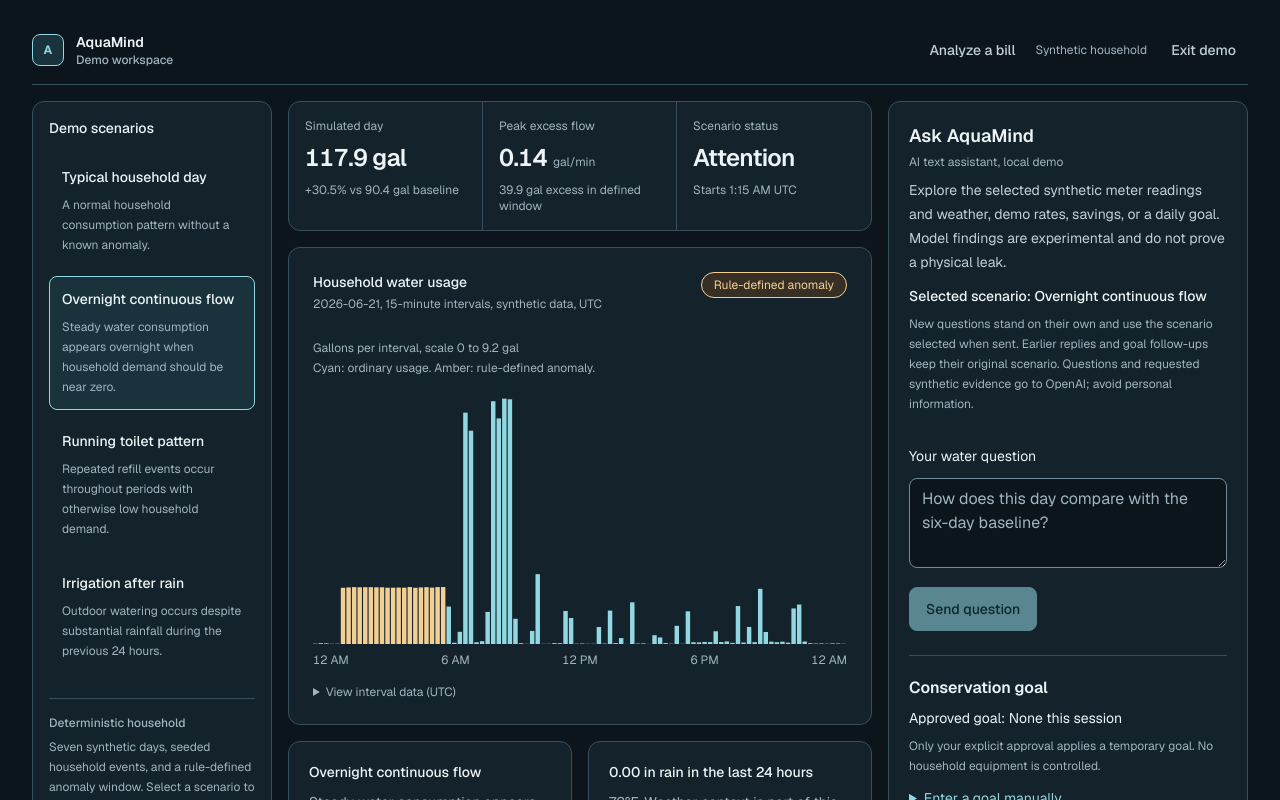
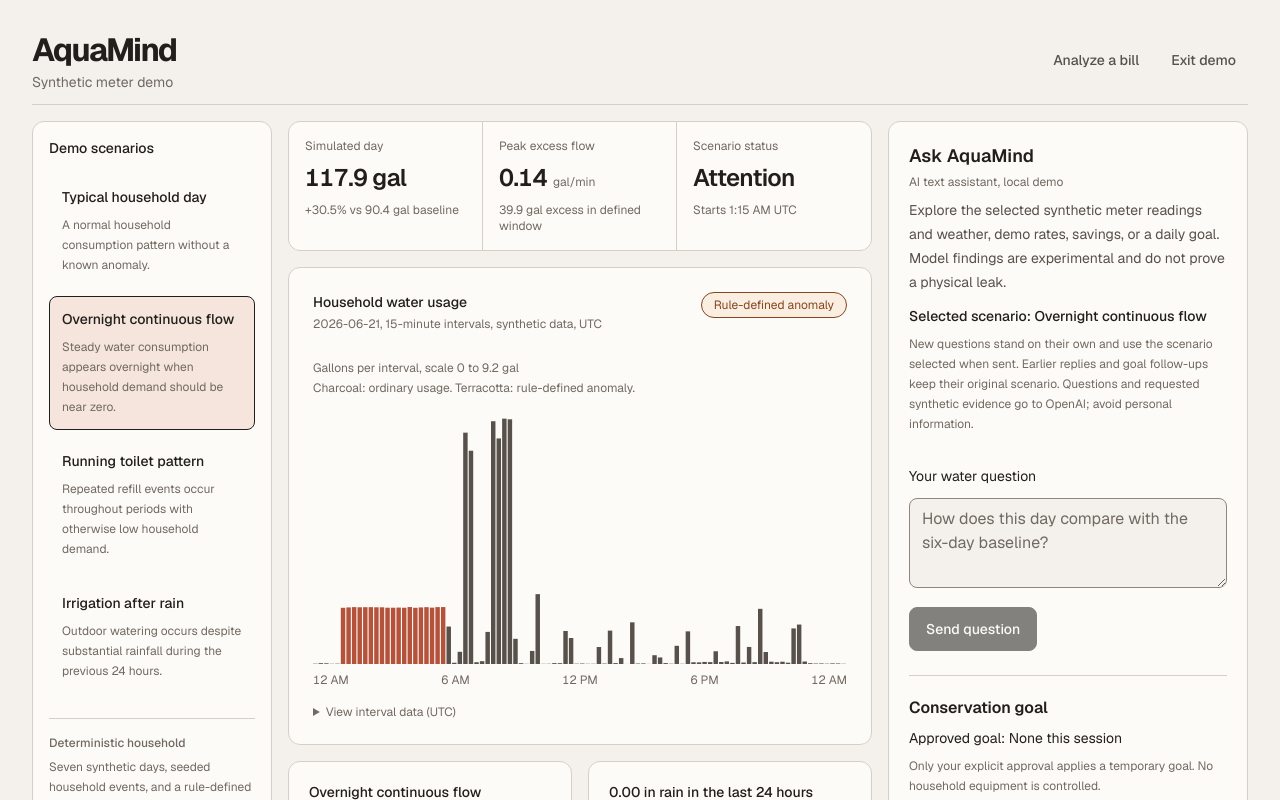
Before and after one commit to jueichechu/aquamind, a Next.js app in the folder apps/web/: page /demo in a window 1280 px wide. Shown: the top 800 px of the page. Built offline with nearby package versions, Linux system fonts and the light colour scheme; a web font is replaced by a local one.

Commit message:
style(web): align meter demo with household paper theme

```diff
--- a/apps/web/src/app/demo/household-dashboard.tsx
+++ b/apps/web/src/app/demo/household-dashboard.tsx
@@ -183,12 +183,12 @@ function UsageChart({ readings }: { readings: MeterReading[] }) {
     <figure className="mt-7">
       <figcaption className="mb-3 text-xs text-muted">
         Gallons per interval, scale 0 to {maximum.toFixed(1)} gal
-        <span className="mt-1 block">Cyan: ordinary usage. Amber: rule-defined anomaly.</span>
+        <span className="mt-1 block">Charcoal: ordinary usage. Terracotta: rule-defined anomaly.</span>
       </figcaption>
       <svg
         viewBox="0 0 960 240"
         role="img"
-        aria-label="96 meter intervals for the final simulated day; amber bars mark injected anomalies. Interval values are available below."
+        aria-label="96 meter intervals for the final simulated day; terracotta bars mark injected anomalies. Interval values are available below."
         className="h-64 w-full"
         preserveAspectRatio="none"
       >
@@ -201,7 +201,7 @@ function UsageChart({ readings }: { readings: MeterReading[] }) {
               y={240 - height}
               width={8}
               height={height}
-              fill={reading.isAnomaly ? "var(--color-warning)" : "var(--color-accent)"}
+              fill={reading.isAnomaly ? "var(--color-chart-anomaly)" : "var(--color-chart-usage)"}
             >
               <title>{`${formatTime(reading.timestamp)} UTC: ${reading.gallons.toFixed(3)} gal${reading.isAnomaly ? " (generated anomaly)" : ""}`}</title>
             </rect>
--- a/apps/web/src/app/demo/page.tsx
+++ b/apps/web/src/app/demo/page.tsx
@@ -4,33 +4,18 @@ import { DemoWorkspace } from "./demo-workspace";
 
 export default function DemoPage() {
   return (
-    <main className="min-h-screen bg-canvas text-ink">
-      <div className="mx-auto min-h-screen max-w-[1600px] px-4 py-4 sm:px-6 lg:px-8">
+    <main className="water-desk min-h-screen">
+      <div className="mx-auto min-h-screen max-w-[1376px] px-4 py-4 sm:px-6 lg:px-8">
         <header className="flex min-h-16 flex-wrap items-center justify-between gap-3 border-b border-rule py-3">
-          <Link
-            href="/"
-            className="ui-link gap-3 text-ink"
-          >
-            <span className="flex size-8 items-center justify-center rounded-lg border border-accent bg-accent-soft text-xs font-bold text-accent">
-              A
-            </span>
-
-            <div>
-              <p className="text-sm font-semibold">AquaMind</p>
-              <p className="hidden text-xs text-muted sm:block">
-                Demo workspace
-              </p>
-            </div>
-          </Link>
+          <div>
+            <Link href="/" className="ui-link desk-wordmark text-ink">AquaMind</Link>
+            <h1 className="text-sm text-muted">Synthetic meter demo</h1>
+          </div>
 
           <div className="flex items-center gap-3">
             <Link href="/analyze" className="ui-link px-2">
               Analyze a bill
             </Link>
-            <span className="hidden text-xs text-muted sm:inline-flex">
-              Synthetic household
-            </span>
-
             <Link
               href="/"
               className="ui-link px-3"
--- a/apps/web/src/app/tokens.css
+++ b/apps/web/src/app/tokens.css
@@ -13,6 +13,8 @@
   --color-focus: #b6edf2;
   --color-warning: #f2d095;
   --color-warning-soft: #382f24;
+  --color-chart-usage: var(--color-accent);
+  --color-chart-anomaly: var(--color-warning);
   --color-selection: #224550;
   --radius-panel: 0.75rem;
   --radius-control: 0.5rem;
--- a/apps/web/src/app/water-desk.css
+++ b/apps/web/src/app/water-desk.css
@@ -14,6 +14,8 @@
   --color-warning: var(--color-paper-warning);
   --color-warning-soft: var(--color-paper-warning-soft);
   --color-selection: var(--color-terracotta-soft);
+  --color-chart-usage: var(--color-paper-secondary);
+  --color-chart-anomaly: var(--color-terracotta);
   color-scheme: light;
   min-height: 100vh;
   background: var(--color-canvas);
```
